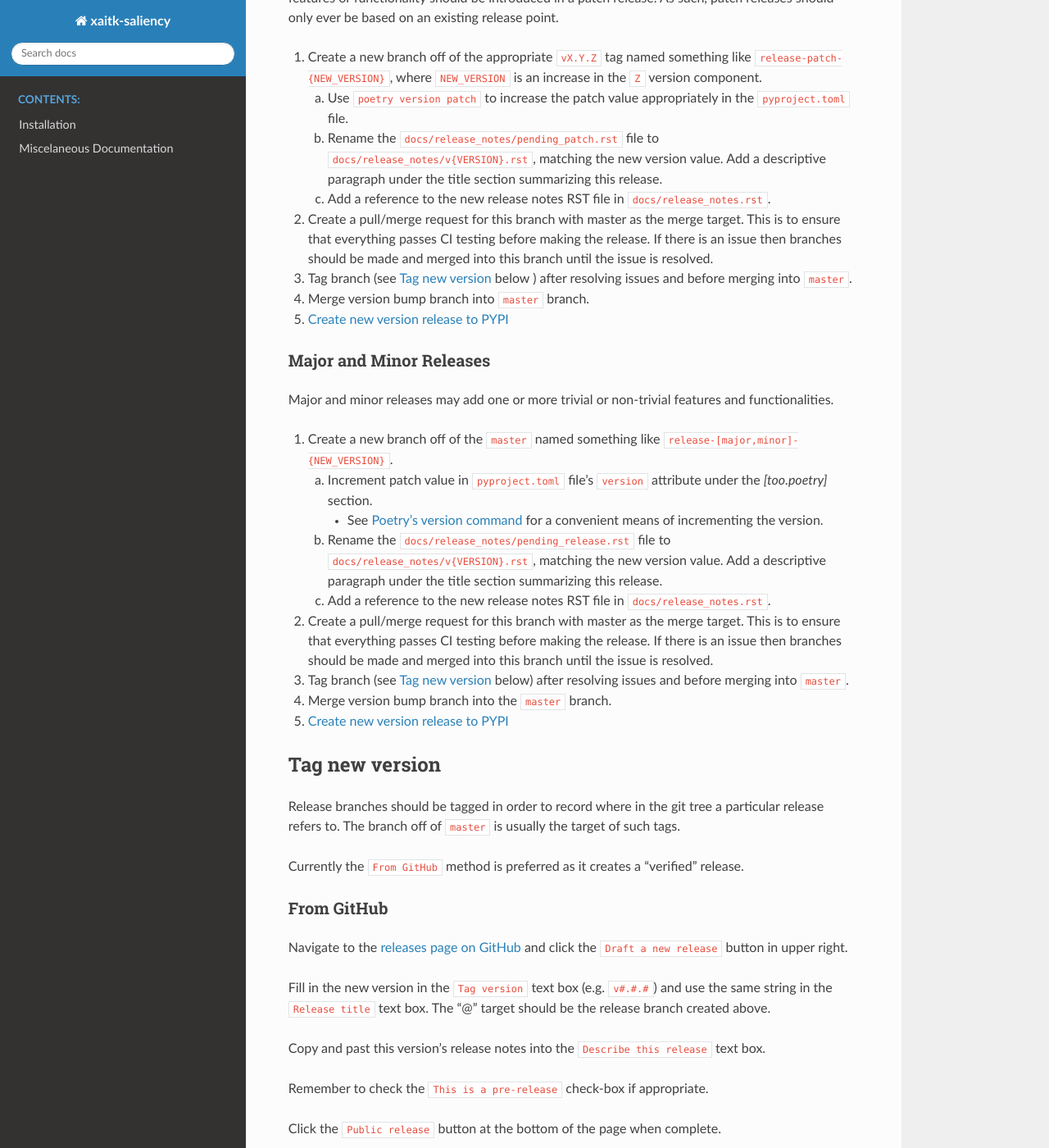
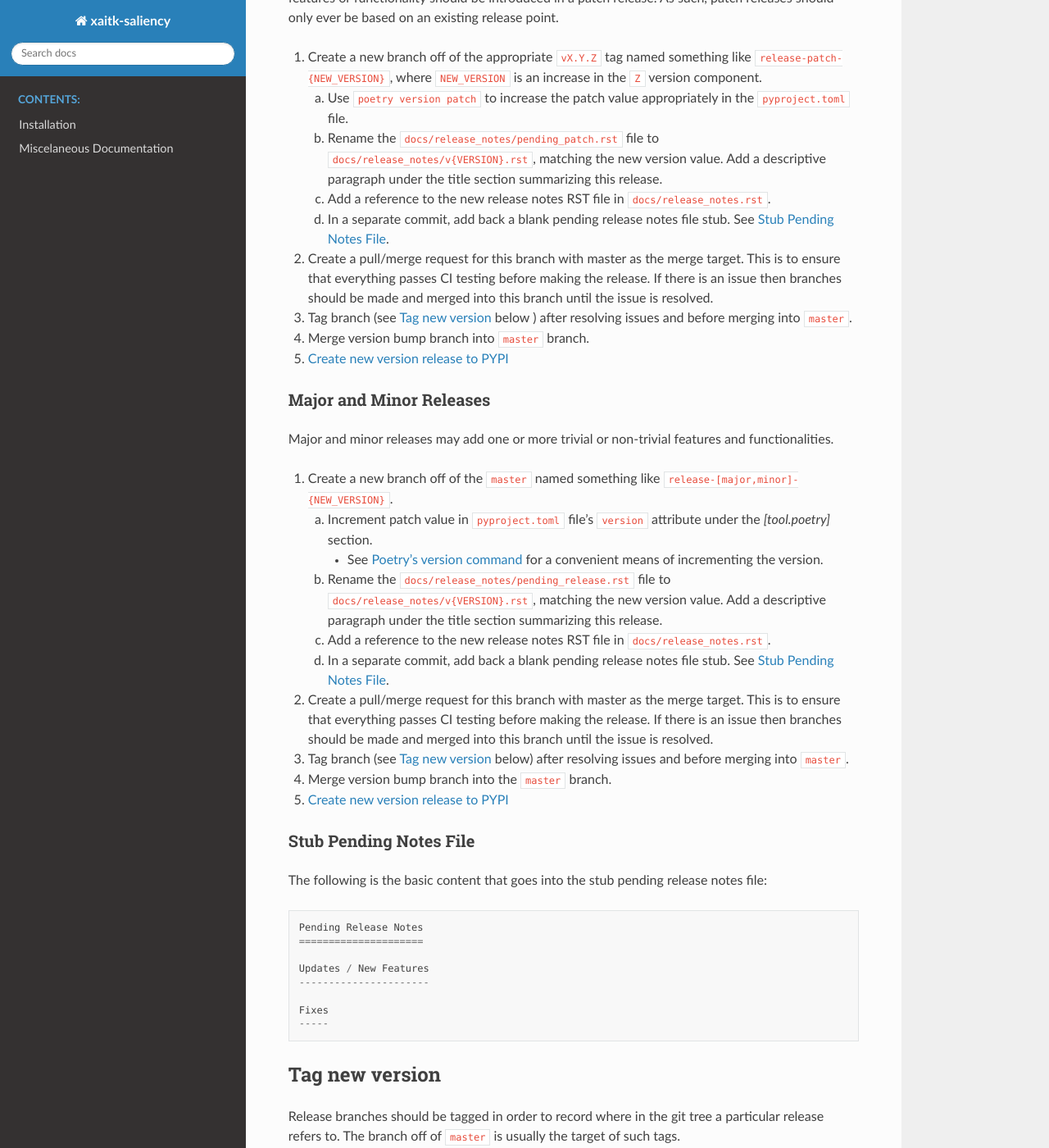
Before and after one commit to XAITK/xaitk-saliency, a Sphinx documentation site: the page built from docs/release_process.rst, in a window 1280 px wide and 1400 px high, scrolled down 449 px. Shown: the whole window at 82% size. Built offline with Sphinx 7.4.7 and the Read the Docs theme 2.0.0, drawn with Linux system fonts in a browser that asks for light colours; pages that are not in the unit, such as notebooks, are missing from menus.

Commit message:
Version bump, transition release notes

```diff
--- a/docs/release_notes/pending_release.rst
+++ b/docs/release_notes/v0.2.0.rst
@@ -1,5 +1,7 @@
-XAITK-Saliency Pending Release Notes
-====================================
+v0.2.0
+======
+This initial alpha release introduces the xaitk-saliency toolkit for computing
+visual saliency heat-maps for input imagery over based on black-box operations.
 
 
 Updates / New Features
--- a/docs/release_process.rst
+++ b/docs/release_process.rst
@@ -36,6 +36,9 @@ As such, patch releases should only ever be based on an existing release point.
    c. Add a reference to the new release notes RST file in
       ``docs/release_notes.rst``.
 
+   d. In a separate commit, add back a blank pending release notes file stub.
+      See `Stub Pending Notes File`_.
+
 2. Create a pull/merge request for this branch with master as the merge target.
    This is to ensure that everything passes CI testing before making the
    release. If there is an issue then branches should be made and merged into
@@ -57,7 +60,7 @@ and functionalities.
    ``release-[major,minor]-{NEW_VERSION}``.
 
    a. Increment patch value in  ``pyproject.toml`` file's ``version`` attribute
-      under the `[too.poetry]` section.
+      under the `[tool.poetry]` section.
 
       * See `Poetry's version command`_ for a convenient means of incrementing
         the version.
@@ -70,6 +73,9 @@ and functionalities.
    c. Add a reference to the new release notes RST file in
       ``docs/release_notes.rst``.
 
+   d. In a separate commit, add back a blank pending release notes file stub.
+      See `Stub Pending Notes File`_.
+
 2. Create a pull/merge request for this branch with master as the merge target.
    This is to ensure that everything passes CI testing before making the
    release. If there is an issue then branches should be made and merged into
@@ -81,6 +87,22 @@ and functionalities.
 4. Merge version bump branch into the ``master`` branch.
 
 5. `Create new version release to PYPI`_
+
+Stub Pending Notes File
+^^^^^^^^^^^^^^^^^^^^^^^
+The following is the basic content that goes into the stub pending release
+notes file:
+
+.. code-block::
+
+    Pending Release Notes
+    =====================
+
+    Updates / New Features
+    ----------------------
+
+    Fixes
+    -----
 
 Tag new version
 ---------------
--- a/pyproject.toml
+++ b/pyproject.toml
@@ -8,7 +8,7 @@ name = "xaitk_saliency"
 # REMEMBER: `distutils.version.*Version` types can be used to compare versions
 # from strings like this.
 # This package prefers to use the strict numbering standard when possible.
-version = "0.1.0"
+version = "0.2.0"
 description = """\
     Visual saliency map generation interfaces and baseline implementations \
     for explainable AI."""
```
